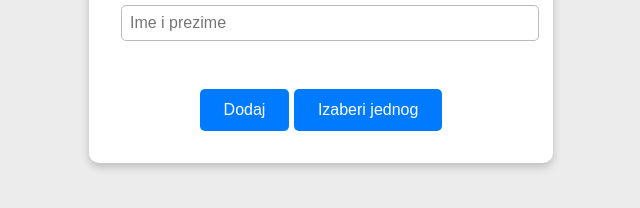
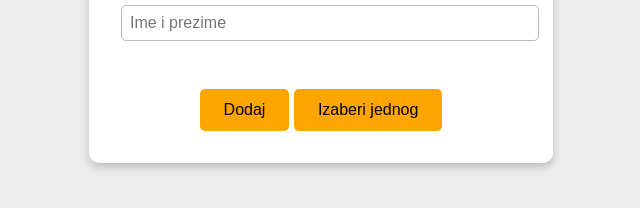
Before and after one commit to aleksagasparovski/izaberi_jednog, a plain HTML site: page index.html in a window 1280 px wide. Shown: the part 382-590 px from the top of the page, without its empty margins (319-959 px from the left). Drawn offline with Linux system fonts and the light colour scheme.

Commit message:
izaberi_jednog

```diff
--- a/index.css
+++ b/index.css
@@ -43,8 +43,8 @@ body {
 }
 
 .dugme-dodaj, .dugme-izaberi {
-    background-color: #007bff;
-    color: #ffffff;
+    background-color:orange;
+    color:black;
     border: none;
     padding: 0.75rem 1.5rem;
     border-radius: 5px;
@@ -54,7 +54,8 @@ body {
 }
 
 .dugme-dodaj:hover, .dugme-izaberi:hover {
-    background-color: #0056b3;
+    background-color:Black;
+    color:orange;
 }
 
 .dugme-izaberi {
```
Also changed, not shown: index.html (line endings or trailing spaces).
